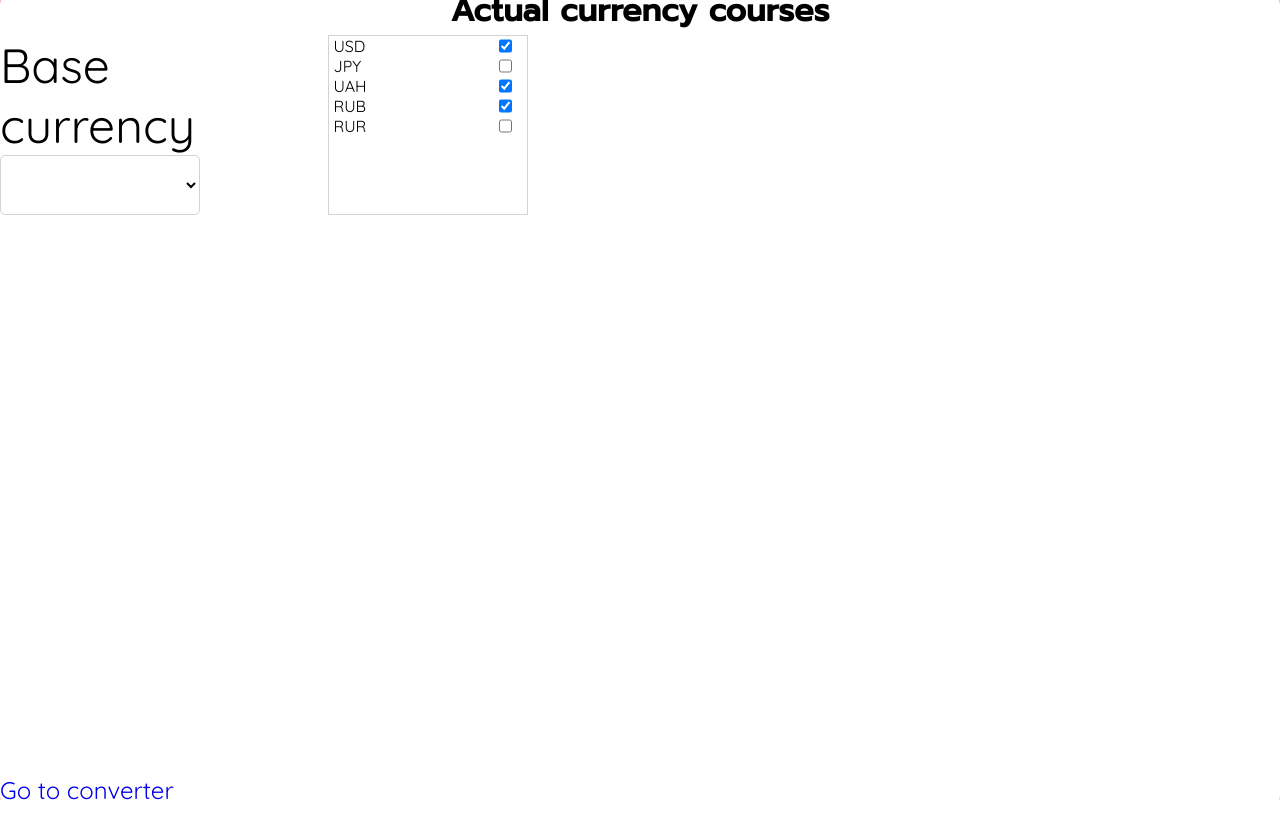
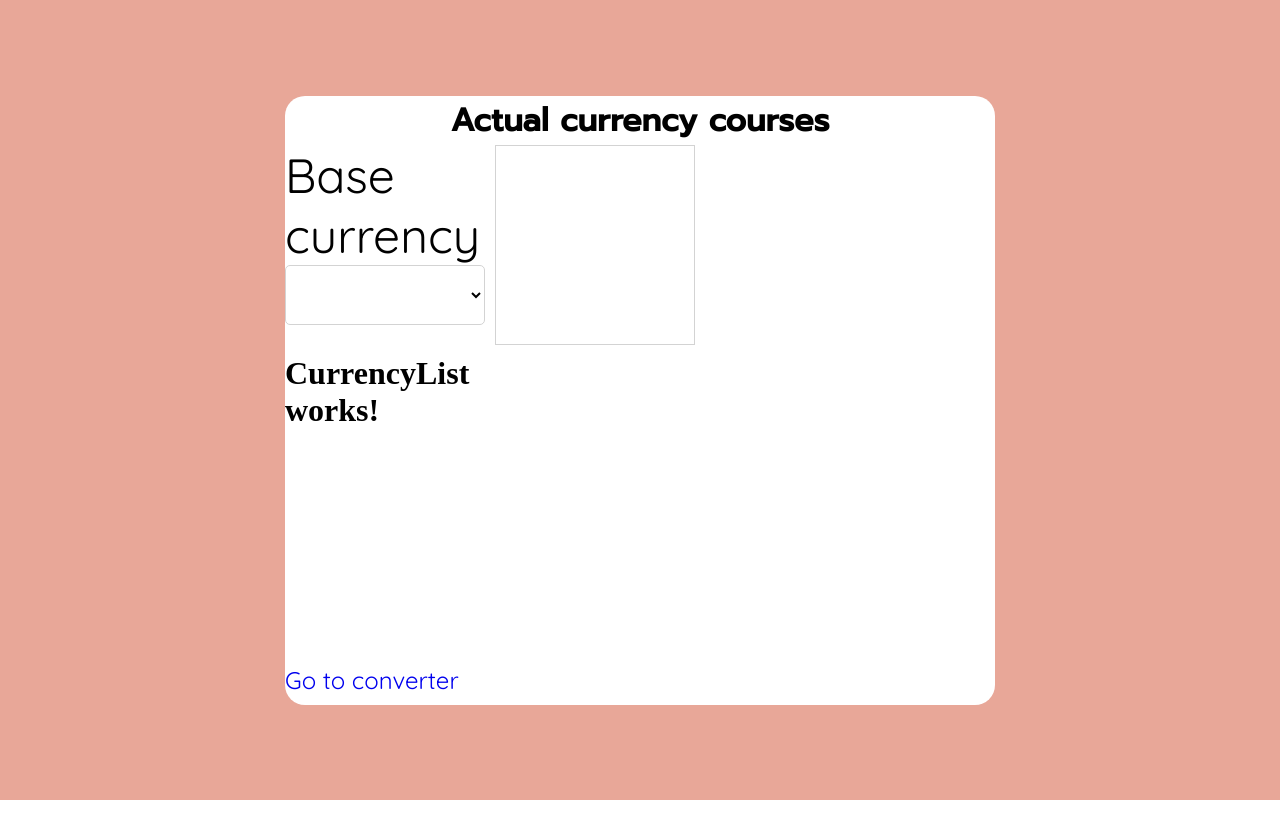
Before and after one commit to summerlightningman/becar-test-task, a React (Create React App) app: page /latest in a window 1280 px wide. Built offline with nearby package versions, Linux system fonts and the light colour scheme.

Commit message:
added component CurrencyList

```diff
--- /dev/null
+++ b/src/components/currency-list.tsx
@@ -0,0 +1,7 @@
+import {FC} from "react";
+
+const CurrencyList: FC = () => {
+    return <h1>CurrencyList works!</h1>
+}
+
+export default CurrencyList
--- a/src/components/latest-courses-page.tsx
+++ b/src/components/latest-courses-page.tsx
@@ -1,4 +1,4 @@
-import {FC, useState} from "react";
+import {ChangeEventHandler, FC, useState} from "react";
 
 import LatestCoursesPageStyled from "./styled/latest-courses-page.styled";
 import Header from "./styled/header";
@@ -9,22 +9,30 @@ import CurrencySelect from "./styled/currency-select";
 import Text from "./styled/text";
 import CurrencySelection from "./currency-selection";
 import {CurrencyCheckList} from "../types";
+import CurrencyList from "./currency-list";
 
 const LatestCoursesPage: FC = () => {
-    const [currencyCheckList, setCurrencyCheckList] = useState<CurrencyCheckList>({USD: true, JPY: false, UAH: true, RUB: true, RUR: false});
+    const [currencyCheckList, setCurrencyCheckList] = useState<CurrencyCheckList>({});
+    const [baseCurrency, setBaseCurrency] = useState<string>('RUB');
+    // useEffect()
+
+    const changeBaseCurrency: ChangeEventHandler<HTMLSelectElement> = e =>
+        setBaseCurrency(e.currentTarget.value);
 
     return <LatestCoursesPageStyled>
         <Header>Actual currency courses</Header>
         <LatestCoursesContent>
             <div>
                 <Text>Base currency</Text>
-                <CurrencySelect >
+                <CurrencySelect value={baseCurrency} onChange={changeBaseCurrency}>
                     <optgroup>
-
+                        {Object.keys(currencyCheckList).map(curr =>
+                            <option value={curr} key={curr}>{curr}</option>)}
                     </optgroup>
                 </CurrencySelect>
             </div>
             <CurrencySelection currencyCheckList={currencyCheckList} setCurrencyCheckList={setCurrencyCheckList}/>
+            <CurrencyList/>
         </LatestCoursesContent>
         <Footer>
             <Link to="/">Go to converter</Link>
--- a/src/components/styled/latest-courses-content.tsx
+++ b/src/components/styled/latest-courses-content.tsx
@@ -2,8 +2,8 @@ import styled from "styled-components";
 
 const LatestCoursesContent = styled.div`
   display: grid;
-  grid-template-columns: 1fr 3fr;
-  grid-template-rows: 1fr 3fr;
+  grid-template-columns: 200px 500px;
+  grid-template-rows: 200px 300px;
   grid-gap: 10px;
 `;
 
```
